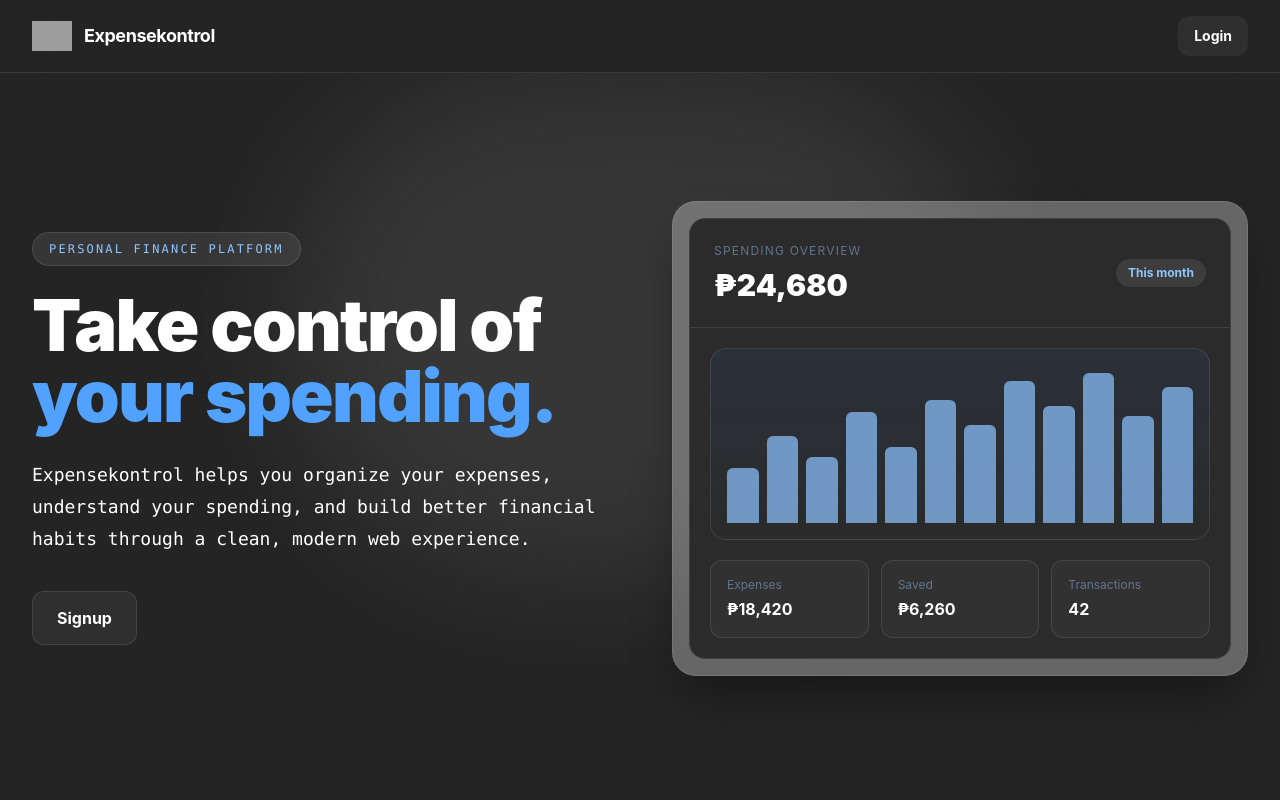
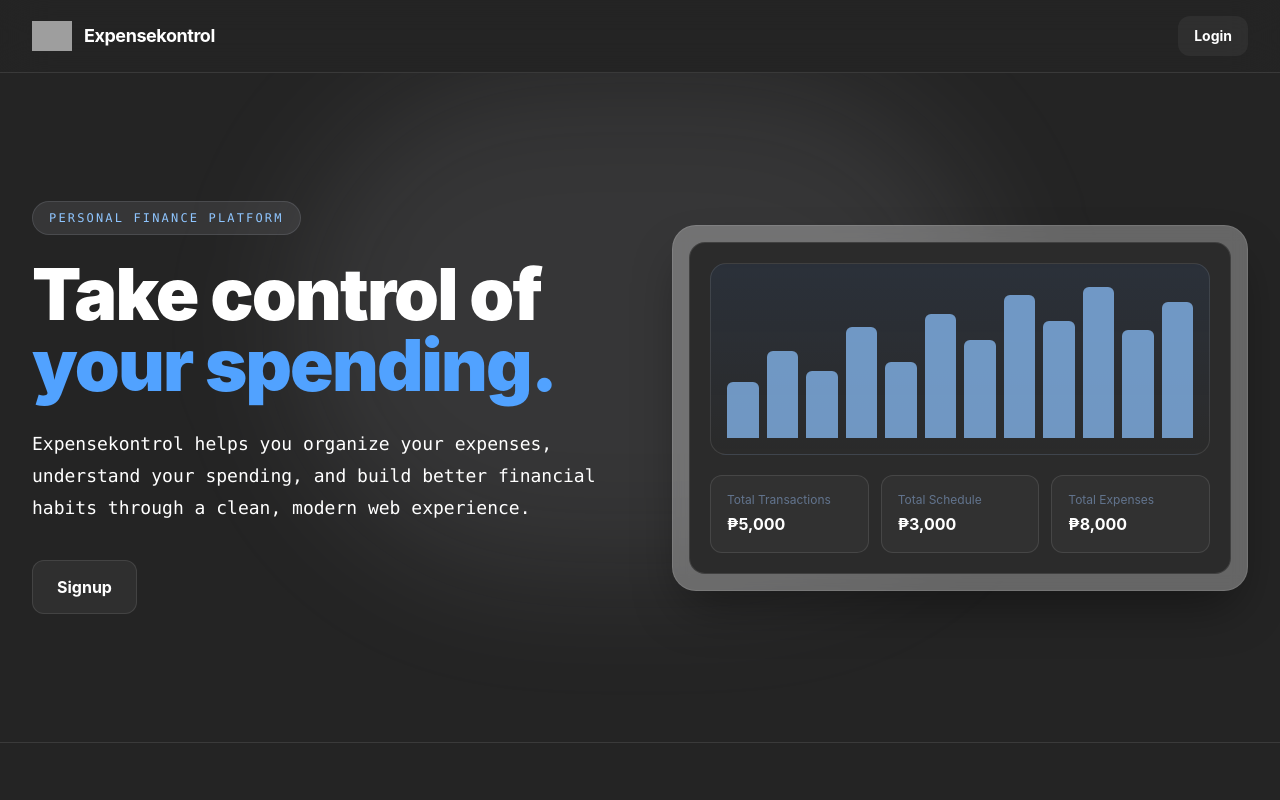
Before and after one commit to Ein-shen/Finance_tracker, a React (Vite) app in the folder client/: page / in a window 1280 px wide. Shown: the top 800 px of the page. Built offline with nearby package versions, Linux system fonts and the light colour scheme; no server answers; grey boxes are pictures that could not be loaded.

Commit message:
added changes in the landing page analytics sided

```diff
--- a/client/src/pages/Home.jsx
+++ b/client/src/pages/Home.jsx
@@ -77,22 +77,7 @@ export const Home = () => {
           <div className="relative">
             <div className="rounded-3xl border border-white/10 bg-white/30 p-4 shadow-2xl shadow-black/40 backdrop-blur">
               <div className="overflow-hidden rounded-2xl border border-white/10 theme-card">
-                {/* Top */}
-                <div className="flex items-center justify-between border-b border-white/10 p-6">
-                  <div>
-                    <p className="text-xs uppercase tracking-widest text-slate-500">
-                      Spending Overview
-                    </p>
 
-                    <p className="mt-2 text-3xl font-black">
-                      ₱24,680
-                    </p>
-                  </div>
-
-                  <span className="rounded-full bg-gray-300/10 px-3 py-1.5 text-xs font-bold text-blue-300">
-                    This month
-                  </span>
-                </div>
 
                 {/* Chart */}
                 <div className="m-5 h-48 rounded-2xl border border-white/10 bg-gradient-to-b from-blue-500/[0.07] to-transparent p-4">
@@ -111,20 +96,23 @@ export const Home = () => {
 
                 {/* Stats */}
                 <div className="grid grid-cols-3 gap-3 p-5 pt-0">
+
                   <div className="rounded-xl border border-white/10 bg-white/[0.03] p-4">
-                    <p className="text-xs text-slate-500">Expenses</p>
-                    <p className="mt-1 font-bold">₱18,420</p>
+                    <p className="text-xs text-slate-500"> Total Transactions</p>
+                    <p className="mt-1 font-bold">₱5,000</p>
                   </div>
 
                   <div className="rounded-xl border border-white/10 bg-white/[0.03] p-4">
-                    <p className="text-xs text-slate-500">Saved</p>
-                    <p className="mt-1 font-bold">₱6,260</p>
+                    <p className="text-xs text-slate-500">Total Schedule</p>
+                    <p className="mt-1 font-bold">₱3,000</p>
                   </div>
 
                   <div className="rounded-xl border border-white/10 bg-white/[0.03] p-4">
-                    <p className="text-xs text-slate-500">Transactions</p>
-                    <p className="mt-1 font-bold">42</p>
+                    <p className="text-xs text-slate-500">Total Expenses</p>
+                    <p className="mt-1 font-bold">₱8,000</p>
                   </div>
+
+
                 </div>
               </div>
             </div>
```
